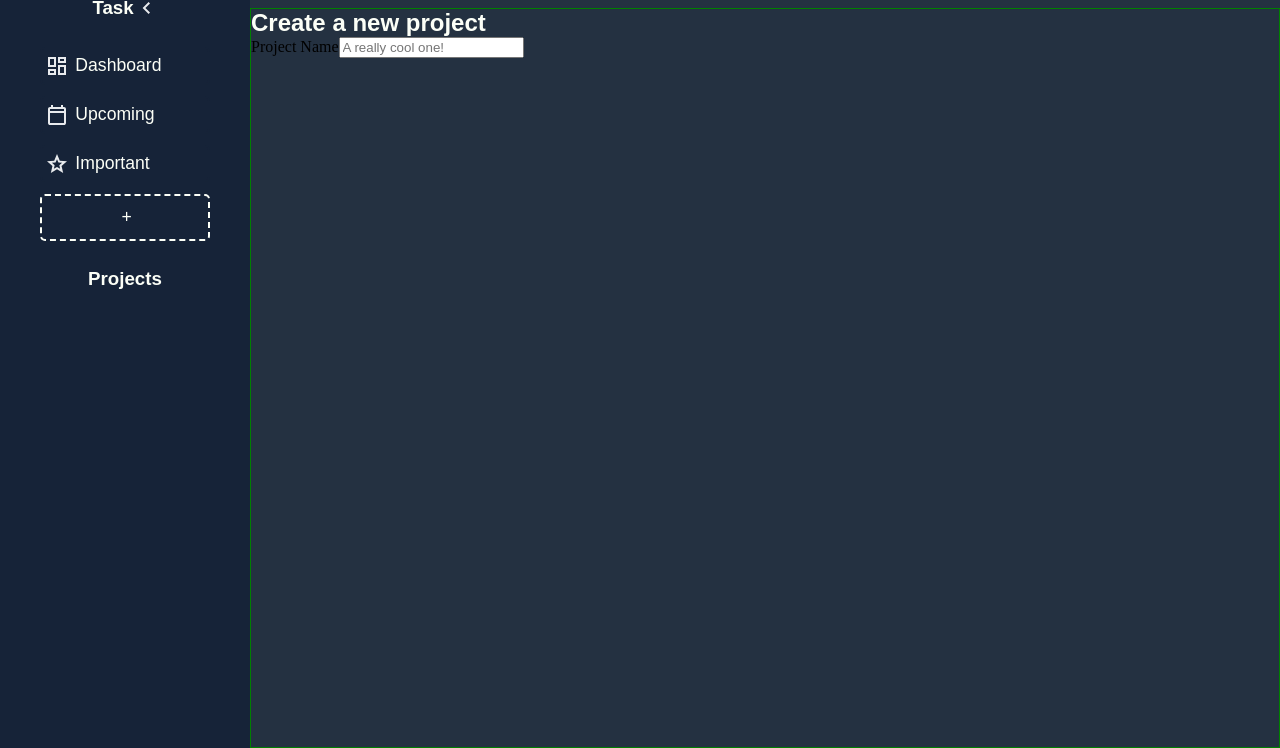
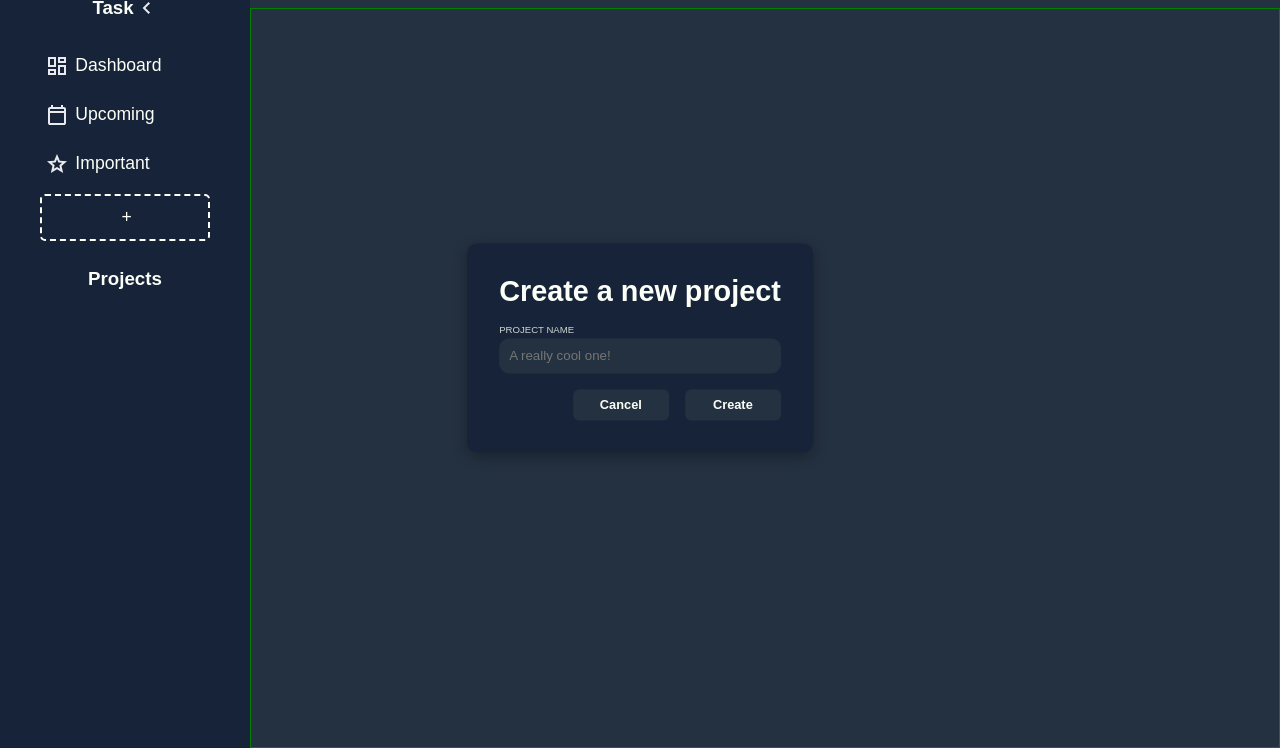
Before and after one commit to alxxjandro/todo-app, a website built with webpack: page src/template.html in a window 1280 px wide. Shown: the part 52-800 px from the top of the page. Built offline with nearby package versions, Linux system fonts and the light colour scheme.

Commit message:
working on the design of the adding project menu

```diff
--- a/src/GUI/createProjectMenu.js
+++ b/src/GUI/createProjectMenu.js
@@ -3,14 +3,38 @@ import "../css/createProject.css"
 
 const createProject = function (){
     const contentDiv = Object.assign(document.querySelector(".content"),{ innerHTML : "" });;
-    const textTitle = createElem("h2",["Create a new project"],["newProjectTitle"],contentDiv);
+    const container = Object.assign(document.createElement("div"),{ className : "newProjectContainer"});
+
+    const textTitle = createElem("h2",["Create a new project"],["newProjectTitle"],container);
     const projectForm = utils.createInput(
         "Project Name",
         "text",
         "projectName",
         "projectName",
         "A really cool one!",
-        contentDiv);
+        container
+    );
+
+    const btnsContainer = container.appendChild(document.createElement("div"));
+    btnsContainer.classList = "btnsContainer";
+
+    const cancelBtn = btnsContainer.appendChild(
+        Object.assign(document.createElement("button"),{
+            innerText : "Cancel",
+            className : "cancelBtnInput"
+        })
+    )
+
+    const submitBtn = btnsContainer.appendChild(
+        Object.assign(document.createElement("button"),{
+            innerText : "Create",
+            className : "npBtnInput",
+            type : "input"
+        })
+    )
+
+    contentDiv.appendChild(container);
+
 };
 
 export default createProject;
--- a/src/css/createProject.css
+++ b/src/css/createProject.css
@@ -1,4 +1,64 @@
 
-.newProjectContainer{
-    border: solid 1px red;
+.newProjectContainer {
+    position: absolute;
+    top: 50%;
+    left: 50%;
+    transform: translate(-50%, -50%);
+
+    padding: 2rem;
+    background-color: var(--bgColorTwo);
+    border-radius: 10px;
+    box-shadow: 0 4px 15px rgba(0, 0, 0, 0.3);
+
+    display: flex;
+    flex-direction: column;
+    align-items: center;
+    gap: 1rem;
 }
+
+.newProjectTitle {
+    font-size: 1.2rem;
+}
+
+div.newProjectTitle + div {
+    display: flex;
+    flex-direction: column;
+    width: 100%;
+}
+
+div.newProjectTitle + div > label{
+    opacity: .8;
+    text-transform: uppercase;
+    font-size: .6rem;
+    padding-bottom: .2rem;
+}
+
+input#projectName{
+    padding: .5rem .5rem;
+    border: solid 2px var(--bgColorOne);
+    border-radius: 10px;
+    background-color: var(--bgColorOne);
+    color: var(--textColor);
+    outline: none;
+}
+
+input#projectName:focus{
+    border-color: var(--textColor);
+}
+
+.btnsContainer{
+    width: 100%;
+    display: flex;
+    justify-content: end;
+    gap: 1rem;
+}
+
+.npBtnInput,
+.cancelBtnInput {
+    font-weight: bold;
+    width: 6rem;
+    padding: .5rem 0rem;
+    font-size: .8rem;
+    border-radius: 6px;
+    background-color: var(--bgColorOne);
+}
--- a/src/css/general.css
+++ b/src/css/general.css
@@ -34,7 +34,8 @@ h1,
 h2,
 h3,
 p,
-button{
+button,
+label{
     color: var(--textColor);
     font-family: Arial, Helvetica, sans-serif;
     border: none;
```
